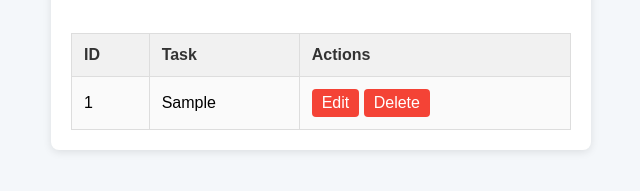
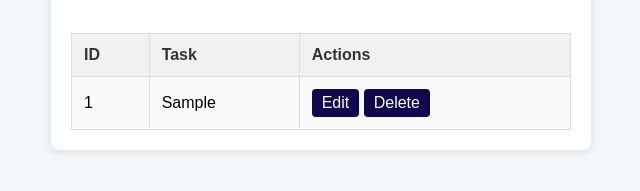
Before and after one commit to Dhr16v/live, a plain HTML site: page index.html in a window 1280 px wide. Both pictures are taken after typing "Sample" into the empty fields and a click on the button "Add". Shown: the part 181-372 px from the top of the page, without its empty margins (319-959 px from the left). Drawn offline with Linux system fonts and the light colour scheme.

Commit message:
Updated JavaScript code

```diff
--- a/index.html
+++ b/index.html
@@ -73,7 +73,7 @@
           background-color: #fafafa;
       }
       td button {
-          background-color: #f44336;
+          background-color: #0f084e;
           color: white;
           padding: 5px 10px;
           border: none;
```
